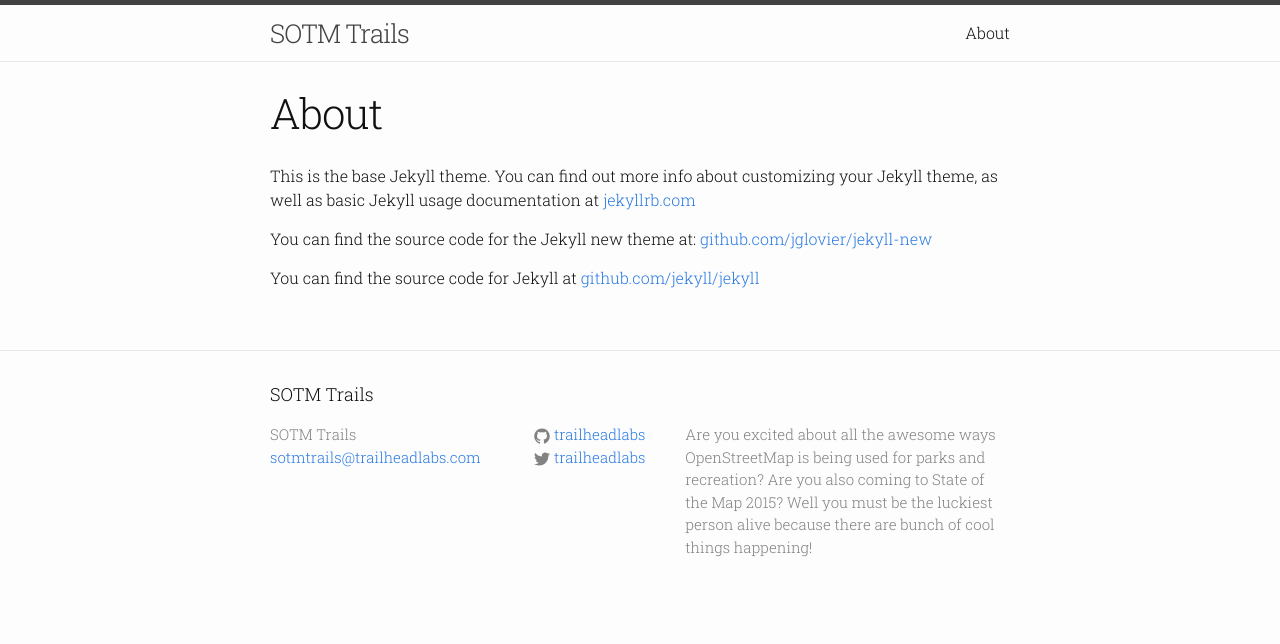
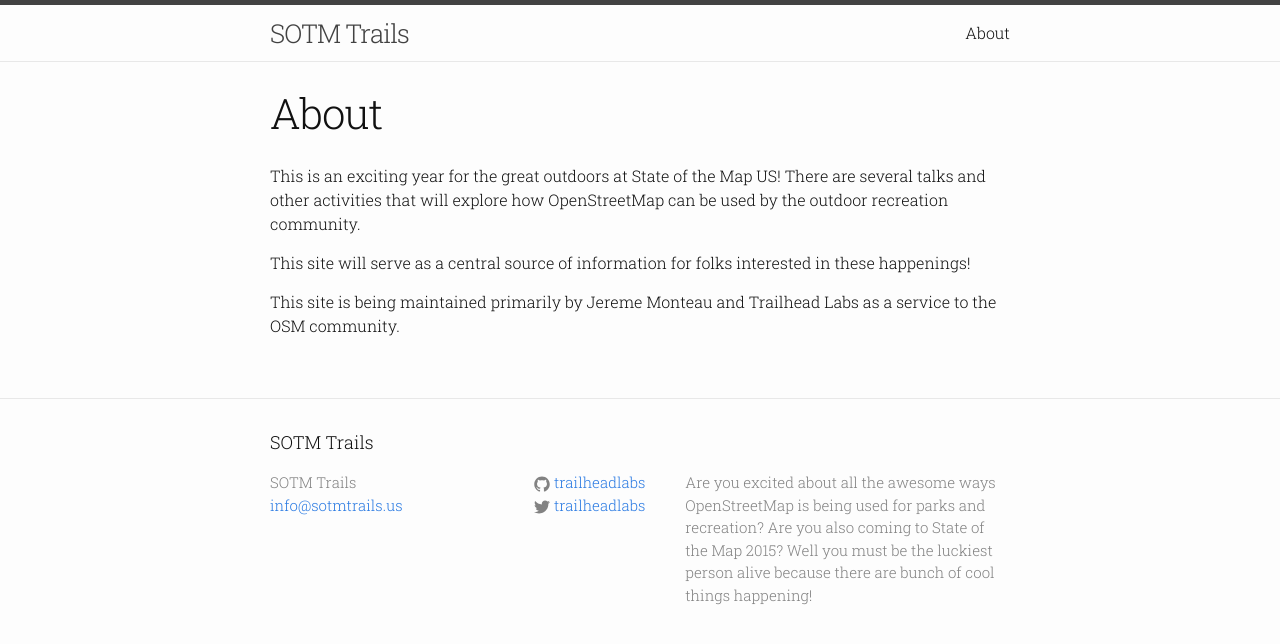
Before and after one commit to trailheadlabs/sotmtrails.us, a Jekyll site: the page built from about.md, in a window 1280 px wide. Shown: the top 644 px of the page. Built offline with Jekyll 4.4.1, drawn with Linux system fonts in a browser that asks for light colours.

Commit message:
updated about page and email address

```diff
--- a/_config.yml
+++ b/_config.yml
@@ -1,6 +1,6 @@
 # Site settings
 title: SOTM Trails
-email: sotmtrails@trailheadlabs.com
+email: info@sotmtrails.us
 description: > # this means to ignore newlines until "baseurl:"
   Are you excited about all the awesome ways OpenStreetMap is being used for parks and recreation?
   Are you also coming to State of the Map 2015?
--- a/_posts/2015-05-25-welcome-to-sotmtrails.markdown
+++ b/_posts/2015-05-25-welcome-to-sotmtrails.markdown
@@ -6,7 +6,7 @@
 ---
 Do you love mapping parks and trails in OpenStreetMap? Do you work for a park steward that is curious about using OpenStreetMap to power your maps? Wondering how this fits in with Open Data? Are you a developer that wants to build awesome web or mobile apps to get people outside?
 
-If you answered yes to any of these questions and you are headed to State of the Map US 2015 then you are about to be super stoked!
+If you answered yes to any of these questions and you are headed to State of the Map US 2015 then you've come to the right place!
 
 There are a few exiting happenings at SOTMUS this year that will explore OpenStreetMap as a platform for parks and recreation.
 
@@ -18,7 +18,9 @@
 
 We also recommend checking out [Paul Mach's talk][strava-talk] about how Strava not only uses OSM but is also coming up with intelligent ways to improve it with big data.
 
-State of the Map US is less than 2 weeks away and we can't wait!
+State of the Map US is less than 2 weeks away and we can't wait! This site will serve as a central source of information for all of the parks and recreation related activities happening there. Check back as we get closer and of course during the conference for updates.
+
+We'll also be tweeting from various accounts including @trailheadlabs with the hashtag #sotmtrails so keep an eye out for those as well!
 
 [opentrails-talk]:  http://stateofthemap.us/opentrails/
 [peripheral-data-panel]:  http://stateofthemap.us/peripheral-data-in-osm-panel/
--- a/about.md
+++ b/about.md
@@ -4,8 +4,8 @@
 permalink: /about/
 ---
 
-This is the base Jekyll theme. You can find out more info about customizing your Jekyll theme, as well as basic Jekyll usage documentation at [jekyllrb.com](http://jekyllrb.com/)
+This is an exciting year for the great outdoors at State of the Map US! There are several talks and other activities that will explore how OpenStreetMap can be used by the outdoor recreation community.
 
-You can find the source code for the Jekyll new theme at: [github.com/jglovier/jekyll-new](https://github.com/jglovier/jekyll-new)
+This site will serve as a central source of information for folks interested in these happenings!
 
-You can find the source code for Jekyll at [github.com/jekyll/jekyll](https://github.com/jekyll/jekyll)
+This site is being maintained primarily by Jereme Monteau and Trailhead Labs as a service to the OSM community.
```
